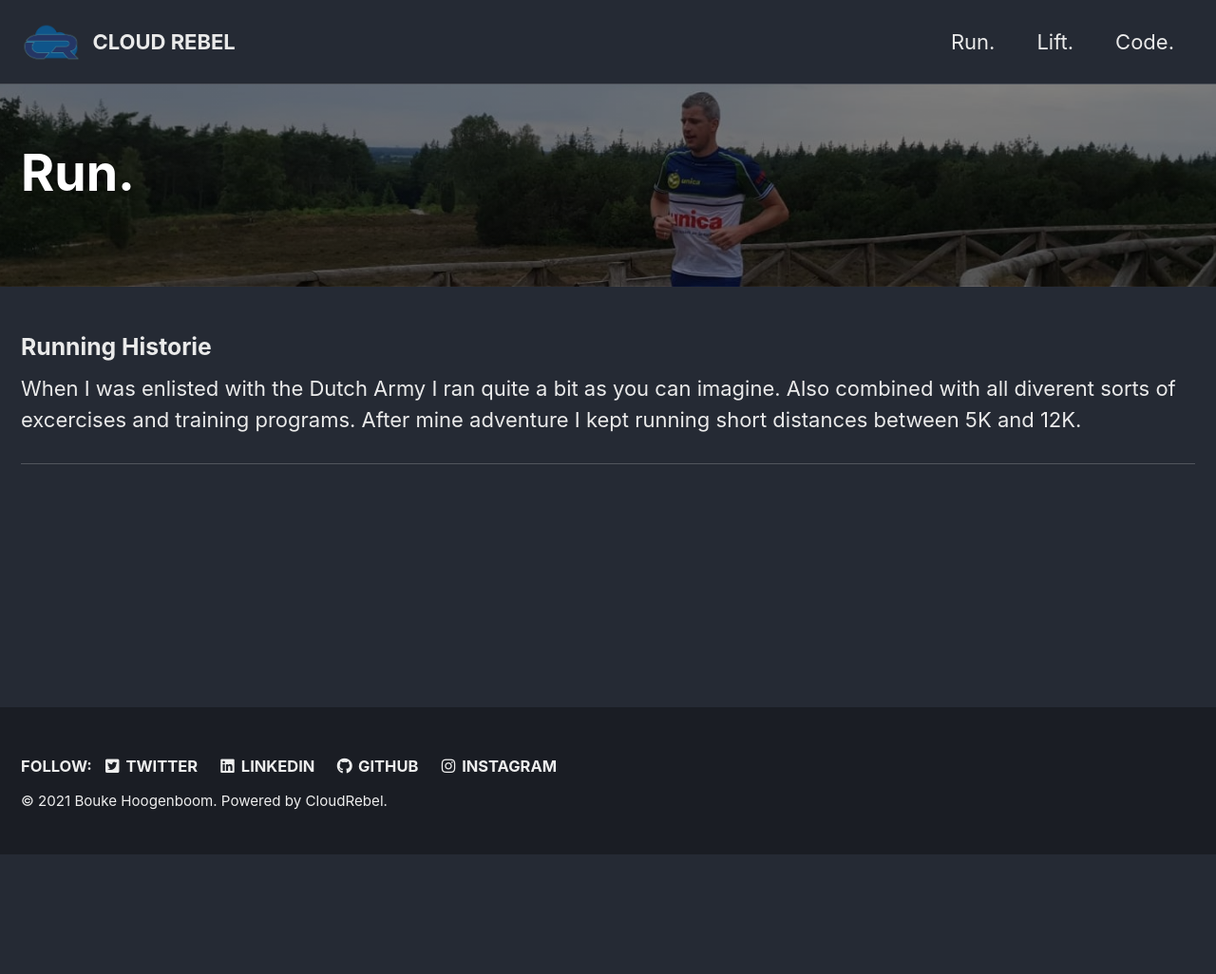
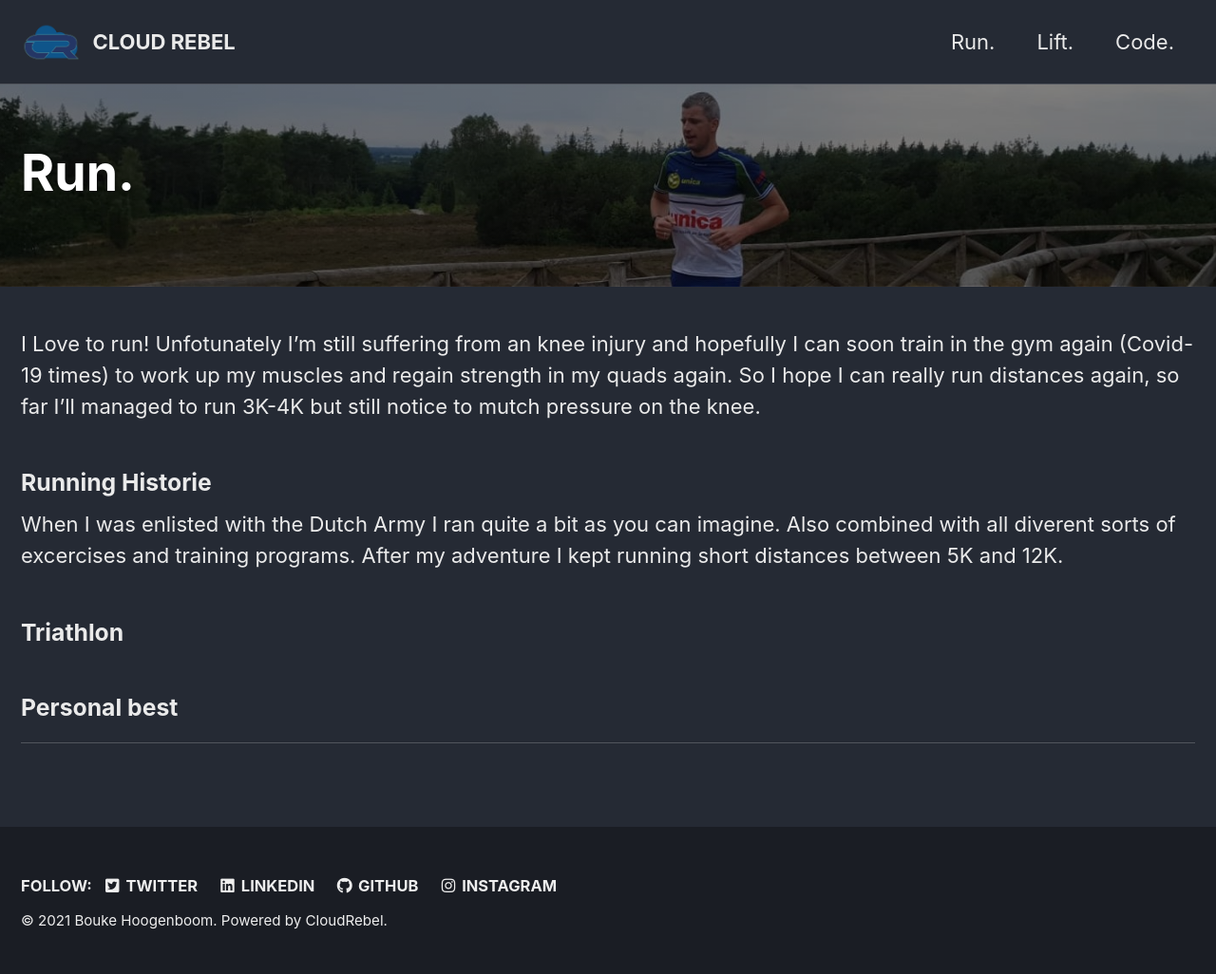
Before and after one commit to bhoogenboom/bhoogenboom.github.io, a Jekyll site: the page built from _pages/run.md, in a window 1280 px wide. Shown: the whole page at 95% size. Built offline with Jekyll 4.4.1, drawn with Linux system fonts in a browser that asks for light colours; cached includes are drawn as plain includes; before the commit the page ends 900 px from its top, so only the background shows below that.

Commit message:
Filled Run page with basic storie

```diff
--- a/_pages/run.md
+++ b/_pages/run.md
@@ -4,9 +4,12 @@ title: "Run."
 header:
   overlay_image: /assets/images/BH-run-berg-teaser.jpg
 ---
+I Love to run! Unfotunately I'm still suffering from an knee injury and hopefully I can soon train in the gym again (Covid-19 times) to work up my muscles and regain strength in my quads again. So I hope I can really run distances again, so far I'll managed to run 3K-4K but still notice to mutch pressure on the knee.
 
 ### Running Historie
-When I was enlisted with the Dutch Army I ran quite a bit as you can imagine. Also combined with all diverent sorts of excercises and training programs. After mine adventure I kept running short distances between 5K and 12K.
+When I was enlisted with the Dutch Army I ran quite a bit as you can imagine. Also combined with all diverent sorts of excercises and training programs. After my adventure I kept running short distances between 5K and 12K.
 
+### Triathlon
 
+### Personal best
 ---
```
